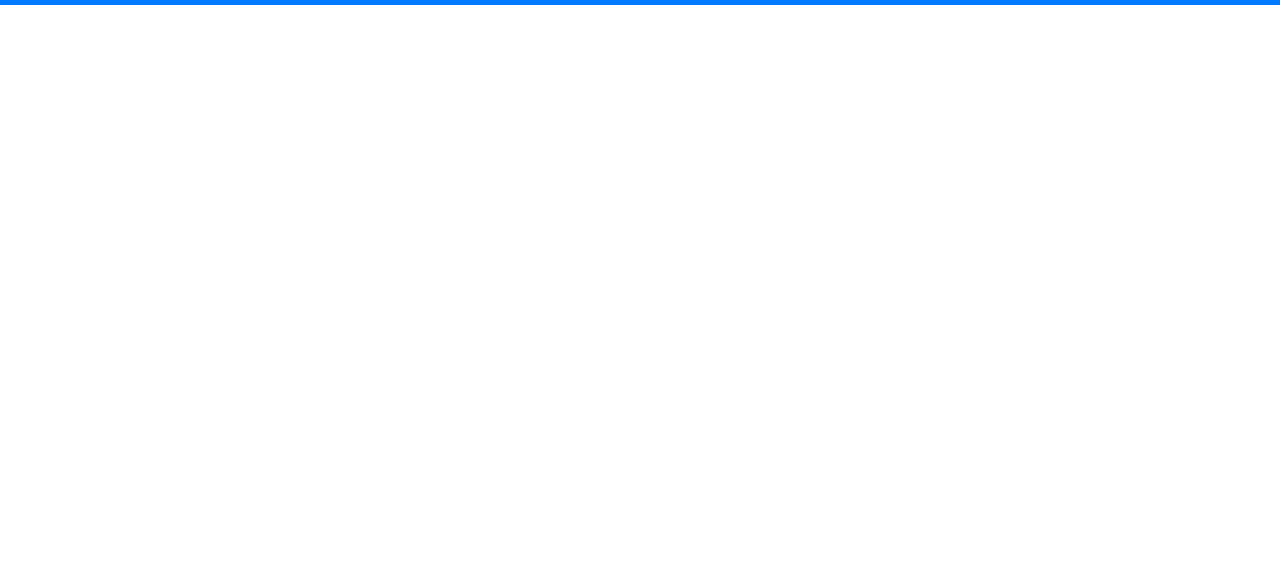
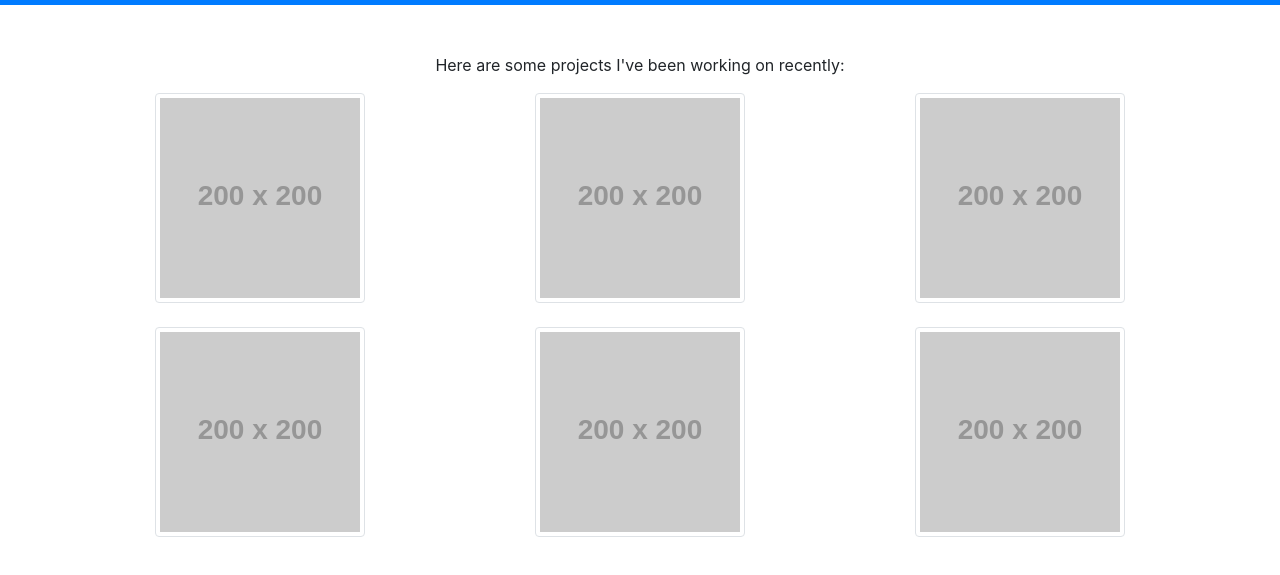
Before and after one commit to jburz/jburz.github.io, a plain HTML site: page portfolio.html in a window 1280 px wide. Shown: the part 51-626 px from the top of the page. Drawn offline with nearby package versions, Linux system fonts and the light colour scheme; placeholder pictures from the web are drawn by us.

Commit message:
update portfolio.html layout

```diff
--- a/portfolio.html
+++ b/portfolio.html
@@ -38,25 +38,48 @@
         </nav>
     </header>
 
-    <!-- <div class="container">
-        <div class="row">
-            <div class="col-sm-4">
-                <h3>
-                    <p>HTML</p>
-                </h3>
-            </div>
-            <div class="col-sm-4">
-                <h3>
-                    <p>CSS</p>
-                </h3>
-            </div>
-            <div class="col-sm-4">
-                <h3>
-                    <p>Javascript</p>
-                </h3>
+    <div class="container">
+        <div class="row mt-5">
+            <div class="col-sm-12 d-sm-flex justify-content-center">
+                <p>Here are some projects I've been working on recently:</p>
             </div>
         </div>
-    </div> -->
+        <!-- <div class="row mt-2">
+            <div class="col-sm-4 d-sm-flex justify-content-center">
+                <p>HTML</p>
+            </div>
+            <div class="col-sm-4 d-sm-flex justify-content-center">
+                <p>CSS</p>
+            </div>
+            <div class="col-sm-4 d-sm-flex justify-content-center">
+                <p>Javascript</p>
+            </div>
+        </div> -->
+        <div class="row mb-4">
+            <div class="col-sm-4 d-sm-flex justify-content-center align-items-center">
+                <img src="https://via.placeholder.com/200" class="img-flud img-thumbnail" alt="placeholder image">
+            </div>
+            <div class="col-sm-4 d-sm-flex justify-content-center align-items-center">
+                <img src="https://via.placeholder.com/200" class="img-flud img-thumbnail" alt="placeholder image">
+            </div>
+            <div class="col-sm-4 d-sm-flex justify-content-center align-items-center">
+                <img src="https://via.placeholder.com/200" class="img-flud img-thumbnail" alt="placeholder image">
+            </div>
+        </div>
+
+        <div class="row">
+            <div class="col-sm-4 d-sm-flex justify-content-center align-items-center">
+                <img src="https://via.placeholder.com/200" class="img-flud img-thumbnail" alt="placeholder image">
+            </div>
+            <div class="col-sm-4 d-sm-flex justify-content-center align-items-center">
+                <img src="https://via.placeholder.com/200" class="img-flud img-thumbnail" alt="placeholder image">
+            </div>
+            <div class="col-sm-4 d-sm-flex justify-content-center align-items-center">
+                <img src="https://via.placeholder.com/200" class="img-flud img-thumbnail" alt="placeholder image">
+            </div>
+        </div>
+
+    </div>
 
     <!-- Bootstrap javascript -->
     <script src="https://code.jquery.com/jquery-3.5.1.slim.min.js"
```
